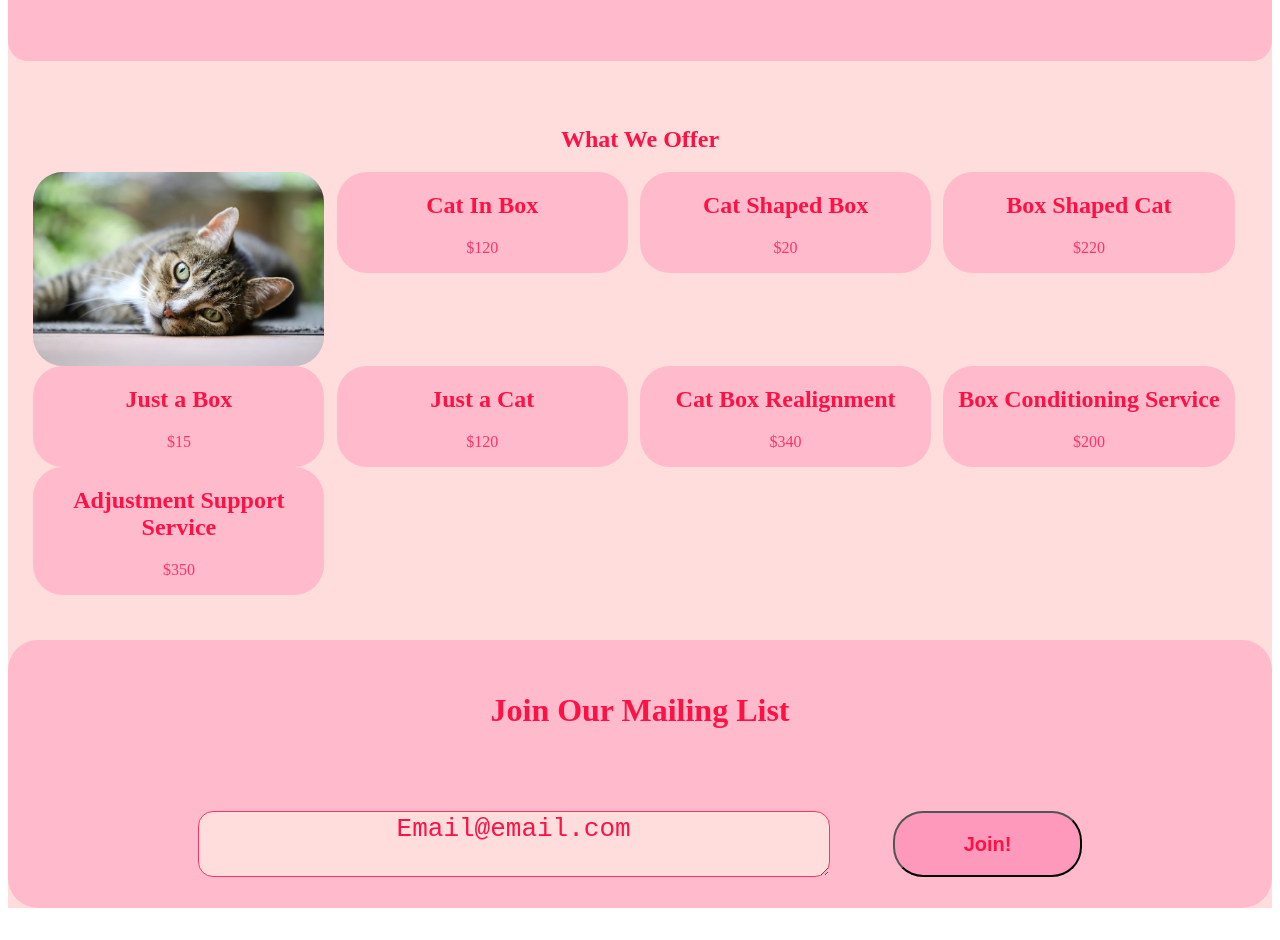
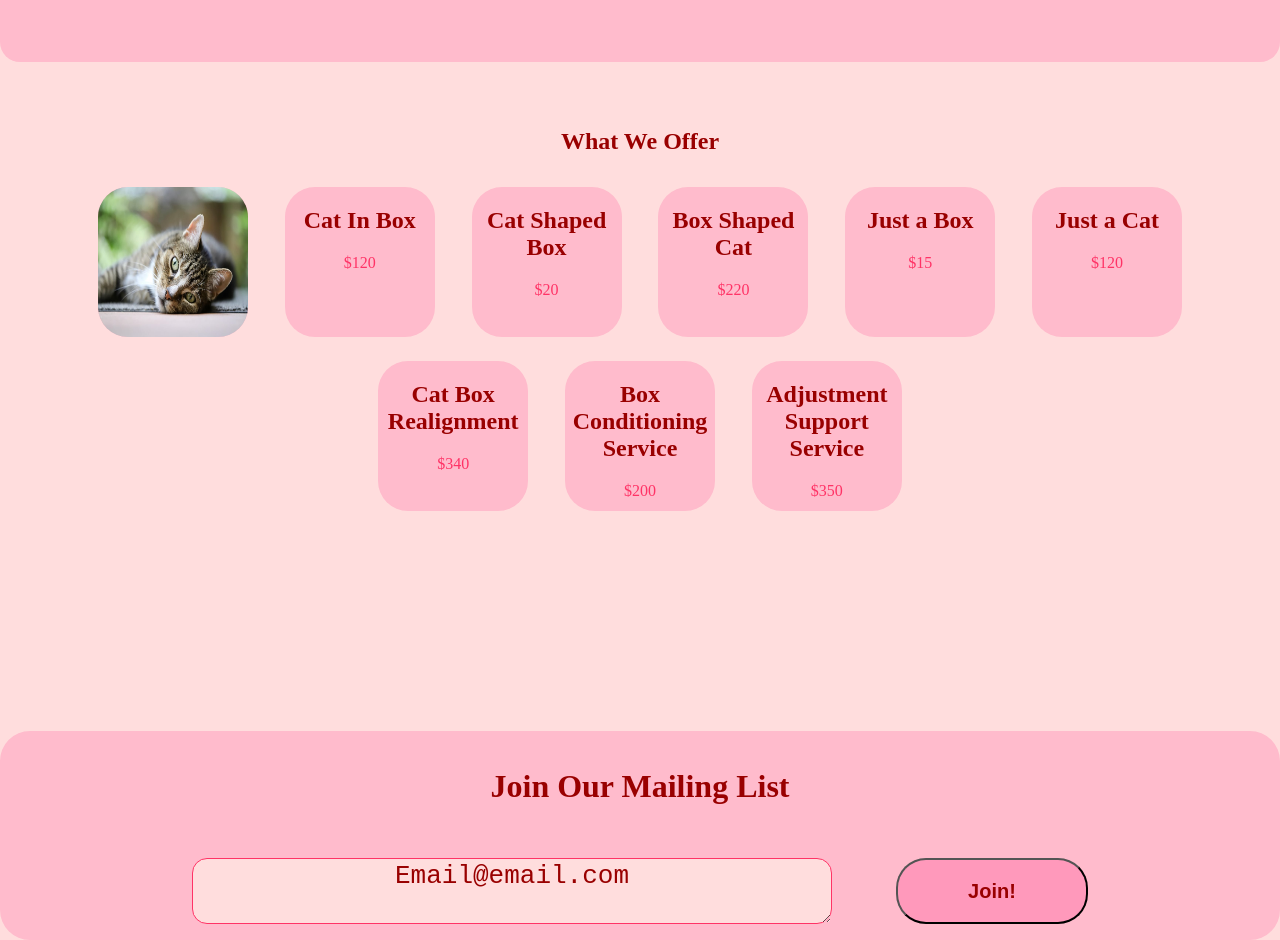
Before and after one commit to wlspsa/product.github.io, a plain HTML site: page index.html in a window 1280 px wide. Shown: the part 1060-2000 px from the top of the page. Before the commit the page ends 1976 px from the top, so only its background shows below. Drawn offline with Linux system fonts and the light colour scheme.

Commit message:
Add files via upload

```diff
--- a/style.css
+++ b/style.css
@@ -1,27 +1,32 @@
-:root{
-    --TG-Color: #f14;
+:root {
+    --TG-Color: #900;
     --HG-Color: #f36;
     --FG-Color: #f9b;
     --MG-Color: #fbc;
     --BG-Color: #fdd;
     --LG-Color: #fef;
 }
-.main-grid{
+body{
+    margin: 0;
+}
+
+.main-grid {
     display: grid;
     grid-template-columns: 1fr;
-    grid-template-rows: 1fr 4fr 6fr 3fr;
+    grid-template-rows: 1fr 8fr 6fr 2fr;
     grid-template-areas:
-    "header"
-    "about"
-    "services"
-    "email"
+        "header"
+        "about"
+        "services"
+        "email"
     ;
     width: 100%;
     height: 250%;
     background-color: var(--BG-Color);
-    gap: 1%;
+    gap: 1%;;
 }
-.header{
+
+.header {
     grid-area: "header";
     background-color: var(--MG-Color);
     border-radius: 30px;
@@ -30,17 +35,23 @@
     grid-template-columns: 5fr 1fr;
     grid-template-rows: 1fr;
     grid-template-areas:
-    "title burger";
+        "title burger";
 }
-h1,h2,p,strong{
+
+h1,
+h2,
+p,
+strong {
     text-align: center;
     color: var(--TG-Color);
 }
-p{
+
+p,li {
     text-align: center;
     color: var(--HG-Color);
 }
-.about{
+
+.about {
     grid-area: "about";
     background-color: var(--MG-Color);
     border-radius: 20px;
@@ -49,38 +60,47 @@ p{
     align-items: center;
     gap: 2%;
 }
-.boxCat{
+
+.boxCat {
     height: 33%;
     width: 75%;
     border-radius: 30px;
 }
-.button{
+
+.button {
     height: 9%;
     width: 33%;
     border-radius: 30px;
     background-color: var(--FG-Color);
 }
-#button2{
+
+#button2 {
     height: 100%;
     width: 15%;
 }
-.serviceList{
+
+.serviceList {
     display: flex;
     flex-wrap: wrap;
+    justify-content: center;
     row-gap: 5%;
     gap: 1%;
 }
-.services{
+
+.services {
     grid-area: "services";
     margin: 2%;
 }
-.serviceBox{
-    height: 100%;
-    width: 24%;
+
+.serviceBox {
+    height: 150px;
+    width: 150px;
+    margin: 1%;
     border-radius: 30px;
     background-color: var(--MG-Color);
 }
-.email-list{
+
+.email-list {
     grid-area: "email";
     border-radius: 30px;
     background-color: var(--MG-Color);
@@ -88,12 +108,14 @@ p{
     flex-flow: column;
     justify-content: space-around;
 }
-.email-list-options{
+
+.email-list-options {
     display: flex;
     justify-content: center;
     gap: 5%;
 }
-.email-field{
+
+.email-field {
     width: 50%;
     background-color: var(--BG-Color);
     border-color: var(--HG-Color);
@@ -102,20 +124,24 @@ p{
     color: var(--TG-Color);
     border-radius: 15px;
 }
-.burgerButton{
+
+.burgerButton {
     height: 50%;
     width: 75%;
     background-color: var(--FG-Color);
     border-radius: 30px;
     margin: 10%;
 }
-#title{
+
+#title {
     grid-area: "title";
 }
-#menu{
+
+#menu {
     grid-area: "burger";
 }
-.burgerMenu{
+
+.burgerMenu {
     position: absolute;
     top: 10%;
     width: 15%;
@@ -123,9 +149,22 @@ p{
     border-radius: 15px;
     height: 10%;
 }
-.burgerGoAway{
+
+.burgerGoAway {
     display: none;
 }
-li{
+
+li {
     color: var(--LG-Color);
 }
+
+@media (max-width:750) {
+    body{
+        background-color: red;
+        margin: 5%;
+    }
+    .main-grid{
+        height: 600%;
+        grid-template-rows: 1fr 9fr 6fr 2fr;
+    }
+}
```
